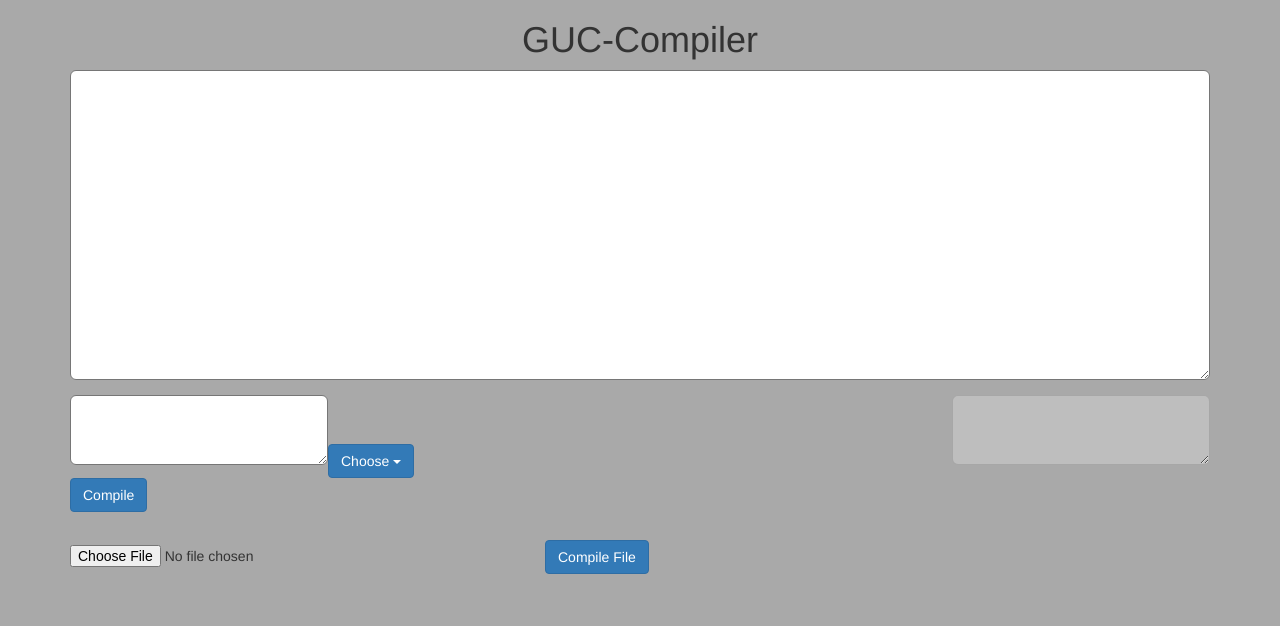
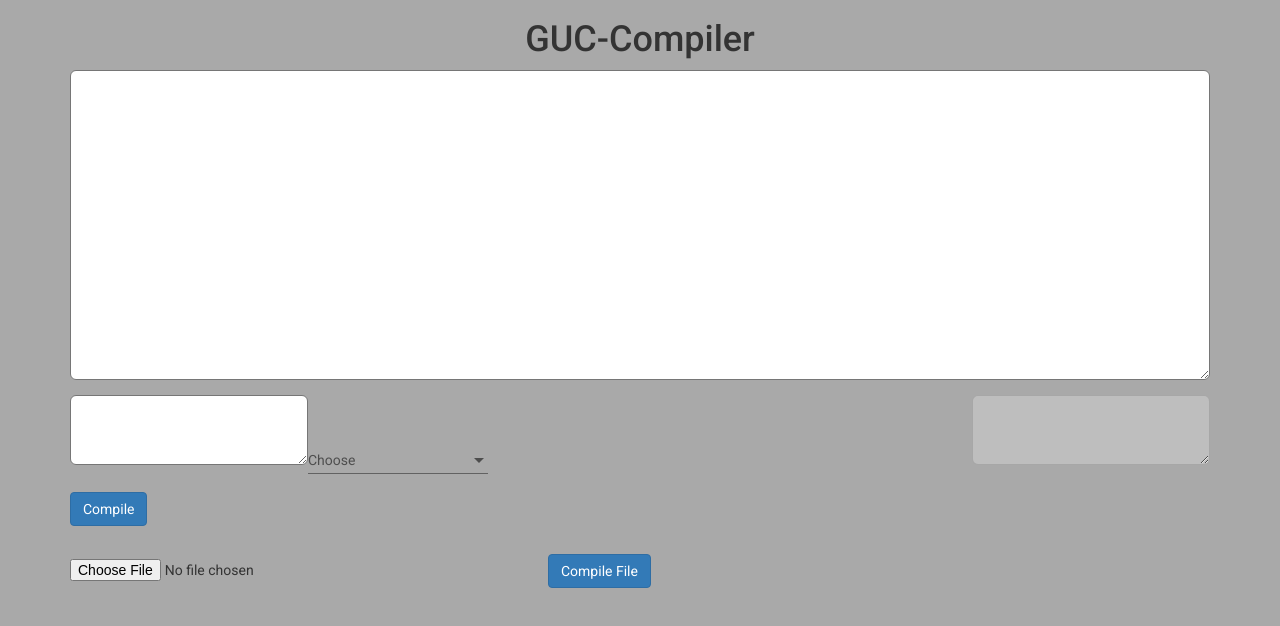
Before and after one commit to melnele/GUC-Compiler, an Angular app: page / in a window 1280 px wide. Shown: the top 626 px of the page. Built offline with nearby package versions, Linux system fonts and the light colour scheme.

Commit message:
added detection

```diff
--- a/angular.json
+++ b/angular.json
@@ -23,6 +23,7 @@
               "src/assets"
             ],
             "styles": [
+              "./node_modules/@angular/material/prebuilt-themes/indigo-pink.css",
               "src/styles.css"
             ],
             "scripts": []
@@ -79,6 +80,7 @@
             "tsConfig": "src/tsconfig.spec.json",
             "karmaConfig": "src/karma.conf.js",
             "styles": [
+              "./node_modules/@angular/material/prebuilt-themes/indigo-pink.css",
               "src/styles.css"
             ],
             "scripts": [],
--- a/package.json
+++ b/package.json
@@ -12,13 +12,15 @@
   },
   "private": true,
   "dependencies": {
-    "@angular/animations": "~7.1.0",
+    "@angular/animations": "^7.1.1",
+    "@angular/cdk": "^7.1.0",
     "@angular/cli": "~7.1.0",
     "@angular/common": "~7.1.0",
     "@angular/compiler": "~7.1.0",
     "@angular/compiler-cli": "~7.1.0",
     "@angular/core": "~7.1.0",
     "@angular/forms": "~7.1.0",
+    "@angular/material": "^7.1.0",
     "@angular/platform-browser": "~7.1.0",
     "@angular/platform-browser-dynamic": "~7.1.0",
     "@angular/router": "~7.1.0",
@@ -26,6 +28,7 @@
     "compression": "^1.7.3",
     "core-js": "^2.5.4",
     "express": "^4.16.3",
+    "hammerjs": "^2.0.8",
     "helmet": "^3.15.0",
     "morgan": "^1.9.1",
     "rxjs": "~6.3.3",
--- a/server.js
+++ b/server.js
@@ -55,5 +55,4 @@ app.use(
     })
 );
 
-
 module.exports = app;
--- a/src/app/app.component.html
+++ b/src/app/app.component.html
@@ -6,15 +6,13 @@
     <div>
       <textarea id="stdin" class="input-lg" [(ngModel)]="stdin"></textarea>
 
-      <div class="dropdown">
-        <button class="btn btn-primary dropdown-toggle" type="button" data-toggle="dropdown">Choose
-          <span class="caret"></span></button>
-        <ul class="dropdown-menu">
-          <li><a href="#">Detect</a></li>
-          <li><a href="#">Java</a></li>
-          <li><a href="#">Python</a></li>
-        </ul>
-      </div>
+      <mat-form-field>
+        <mat-select placeholder="Choose" [(value)]="lang" (selectionChange)="select($event.value)" >
+          <mat-option value="Detect">Detect</mat-option>
+          <mat-option value="Java">Java</mat-option>
+          <mat-option value="Python">Python</mat-option>
+        </mat-select>
+      </mat-form-field>
 
       <textarea id="stdout" class="input-lg" style="float:right;" readonly disabled [(ngModel)]="stdout"></textarea>
 
--- a/src/app/app.component.ts
+++ b/src/app/app.component.ts
@@ -41,6 +41,20 @@ export class AppComponent {
     });
   }
 
+  select(value){
+    if (value === 'detect'){
+      var config = {
+        headers: {
+          'Content-Type': 'application/json'
+        }
+      };
+      this.http.post('/api/compile/', this.code, config).subscribe(res => {
+        this.stdout = res["data"];
+      }, err => {
+      });
+    }
+  }
+
   fileChange(event) {
     let file: File = event.target.files[0];
     var reader = new FileReader();
--- a/src/index.html
+++ b/src/index.html
@@ -11,6 +11,8 @@
   <script src="https://maxcdn.bootstrapcdn.com/bootstrap/3.3.7/js/bootstrap.min.js"></script>
   <link rel="icon" type="image/x-icon" href="favicon.ico">
 
+  <link href="https://fonts.googleapis.com/css?family=Roboto:300,400,500" rel="stylesheet">
+  <link href="https://fonts.googleapis.com/icon?family=Material+Icons" rel="stylesheet">
 </head>
 
 <body style="background-color:darkgrey">
--- a/src/main.ts
+++ b/src/main.ts
@@ -1,3 +1,4 @@
+import 'hammerjs';
 import './polyfills.ts';
 import { enableProdMode } from '@angular/core';
 import { platformBrowserDynamic } from '@angular/platform-browser-dynamic';
--- a/src/styles.css
+++ b/src/styles.css
@@ -1 +1,4 @@
 /* You can add global styles to this file, and also import other style files */
+
+html, body { height: 100%; }
+body { margin: 0; font-family: Roboto, "Helvetica Neue", sans-serif; }
```
Also changed, not shown: src/app/app.module.ts (+7 -1 lines), 1 other file (tests, documents, lock files or other folders).
